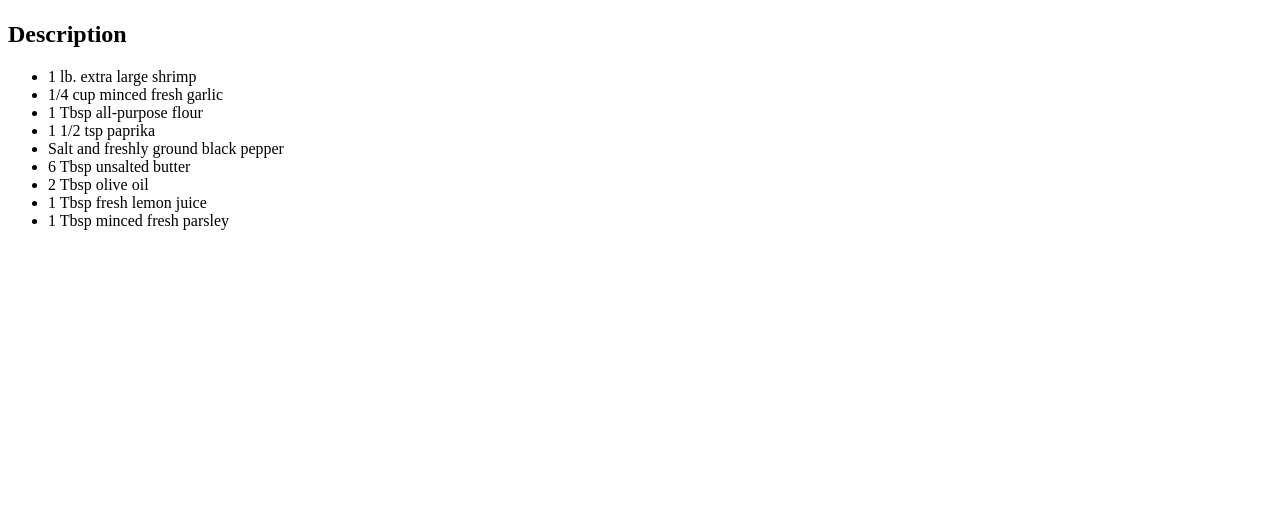
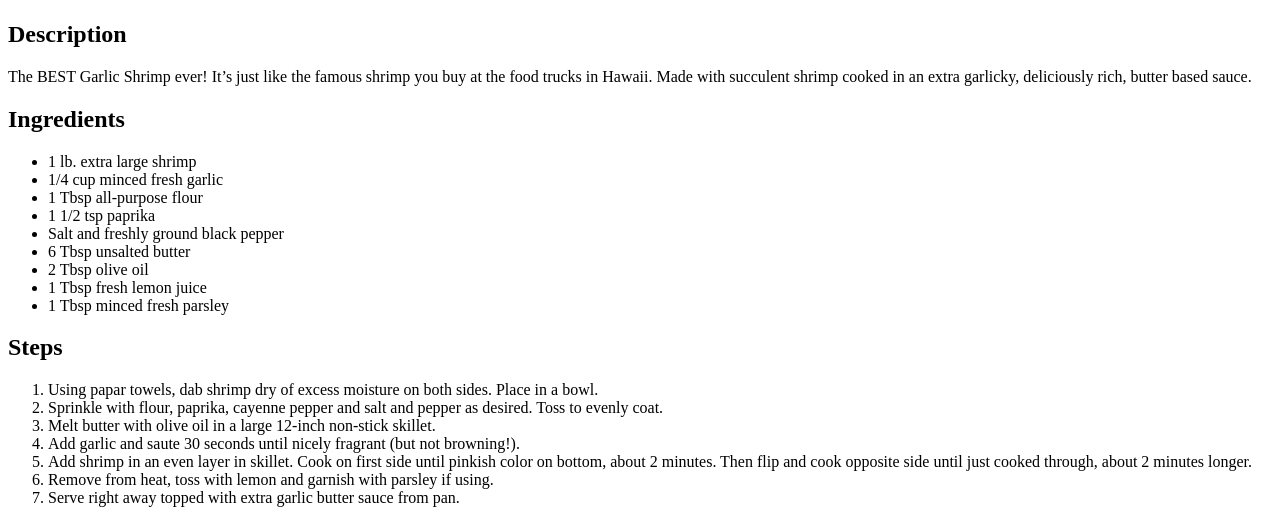
Before and after one commit to justinkim2015/odin-recipes, a plain HTML site: page recipes/garlicshrimp.html in a window 1280 px wide. Shown: the part 383-906 px from the top of the page. Before the commit the page ends 800 px from the top, so only its background shows below. Drawn offline with Linux system fonts and the light colour scheme.

Commit message:
Add steps

```diff
--- a/recipes/garlicshrimp.html
+++ b/recipes/garlicshrimp.html
@@ -13,7 +13,13 @@
 
         <h2>Description</h2>
 
-        <p><ul>
+            <p>The BEST Garlic Shrimp ever! It’s just like the famous shrimp you buy at
+             the food trucks in Hawaii. Made with succulent shrimp cooked in an extra
+             garlicky, deliciously rich, butter based sauce.</p>
+
+        <h2>Ingredients</h2>
+
+          <ul>
              <li>1 lb. extra large shrimp</li>
              <li>1/4 cup minced fresh garlic</li>
              <li>1 Tbsp all-purpose flour</li>
@@ -23,7 +29,18 @@
              <li>2 Tbsp olive oil</li>
              <li>1 Tbsp fresh lemon juice</li>
              <li>1 Tbsp minced fresh parsley</li>
-        </ul></p>
+          </ul>
+
+        <h2>Steps</h2>
+            <ol>
+                <li>Using papar towels, dab shrimp dry of excess moisture on both sides. Place in a bowl.</li>
+                <li>Sprinkle with flour, paprika, cayenne pepper and salt and pepper as desired. Toss to evenly coat.</li>
+                <li>Melt butter with olive oil in a large 12-inch non-stick skillet.</li>
+                <li>Add garlic and saute 30 seconds until nicely fragrant (but not browning!).</li>
+                <li>Add shrimp in an even layer in skillet. Cook on first side until pinkish color on bottom, about 2 minutes. Then flip and cook opposite side until just cooked through, about 2 minutes longer.</li>
+                <li>Remove from heat, toss with lemon and garnish with parsley if using.</li>
+                <li>Serve right away topped with extra garlic butter sauce from pan.</li>
+            </ol>
     </body>
 
 </html>
```
Lines whose indentation alone changed are shown as unchanged.
